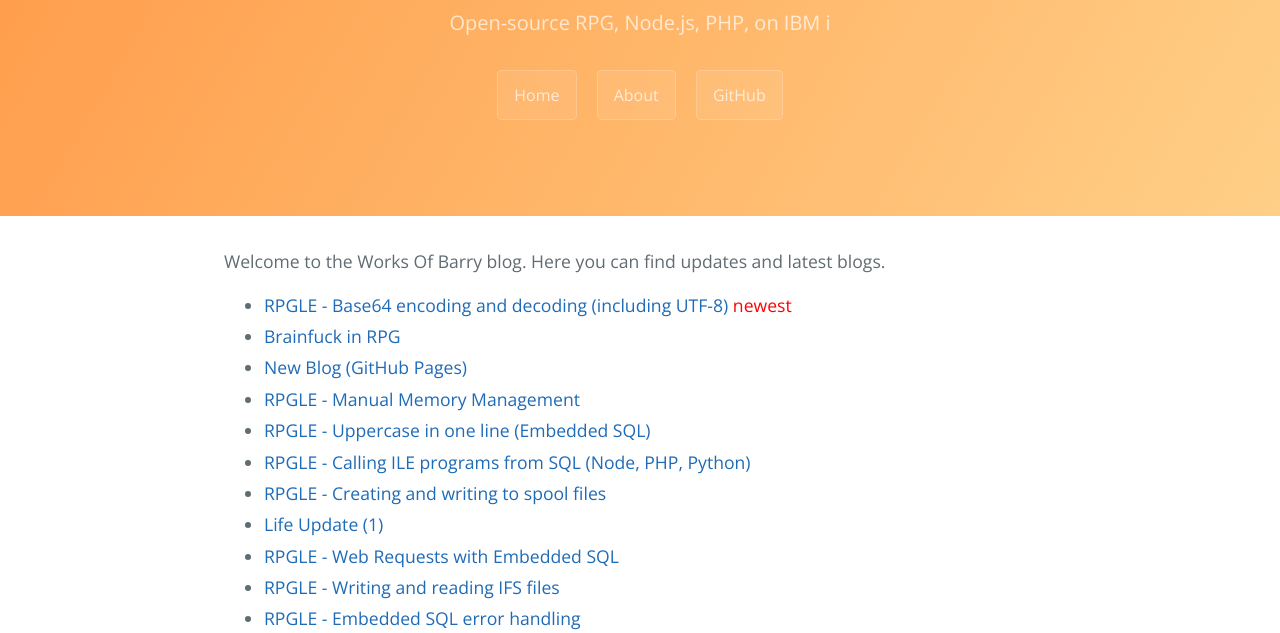
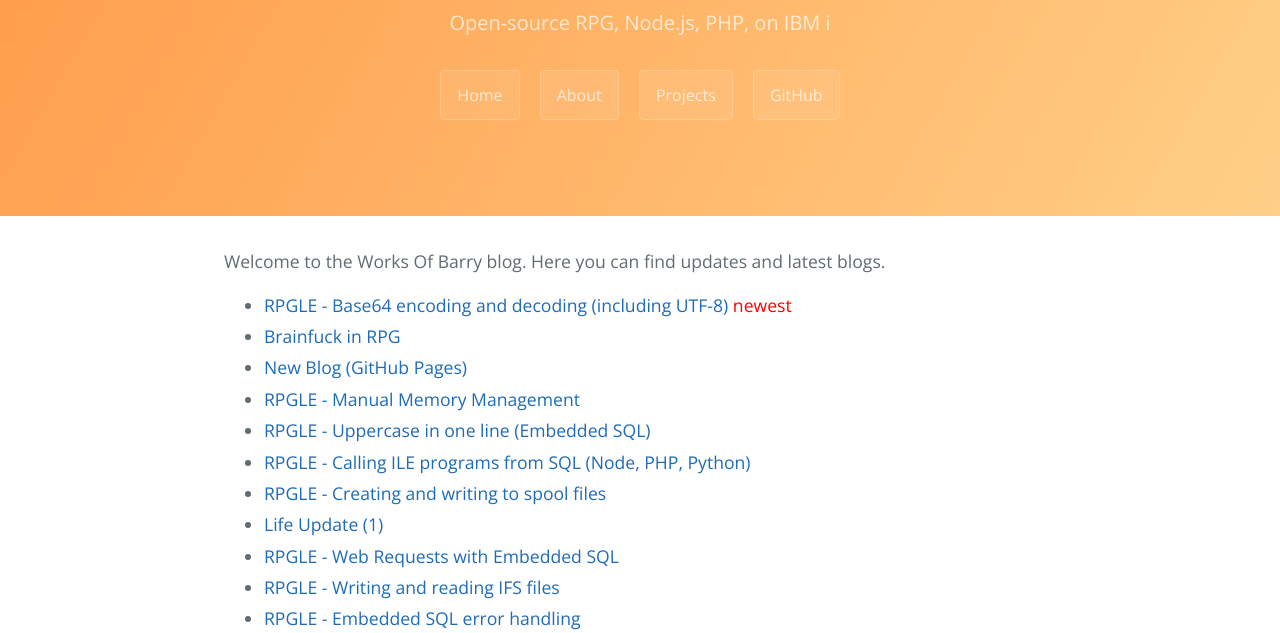
Before and after one commit to UNIVERSAL-IT-SYSTEMS/blog-1, a plain HTML site: page index.html in a window 1280 px wide. Shown: the part 167-800 px from the top of the page. Drawn offline with nearby package versions, Linux system fonts and the light colour scheme.

Commit message:
Projects page

```diff
--- a/blogs.json
+++ b/blogs.json
@@ -1,8 +1,14 @@
 var blogs = [
+  {
+    "id":"14",
+    "name":"Projects",
+    "file":"Projects.html",
+    "hide": true
+  },
   {
     "id":"13",
     "name":"RPGLE - Base64 encoding and decoding (including UTF-8)",
-    "file":"RPGLE - Base64 encoding and decoding.html",
+    "file":"RPGLE - Base64 encoding and decoding.html"
   },
   {
     "id":"12",
--- a/index.html
+++ b/index.html
@@ -38,6 +38,7 @@
       <h2 class="project-tagline">Open-source RPG, Node.js, PHP, on IBM i</h2>
       <a href="https://worksofbarry.github.io/blog/" class="btn">Home</a>
       <a href="#" onclick="loadBlog('About', 'About.html', 12)" class="btn">About</a>
+      <a href="#" onclick="loadBlog('Projects', 'Projects.html', 14)" class="btn">Projects</a>
       <a href="https://github.com/WorksOfBarry/" class="btn">GitHub</a>
     </section>
 
```
Also changed, not shown: blogs/Projects.html (added, +7 -0 lines).
